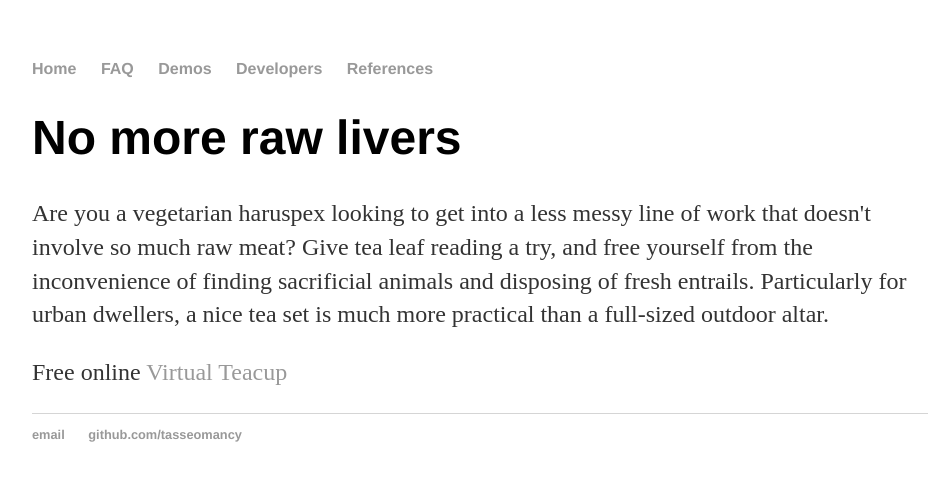
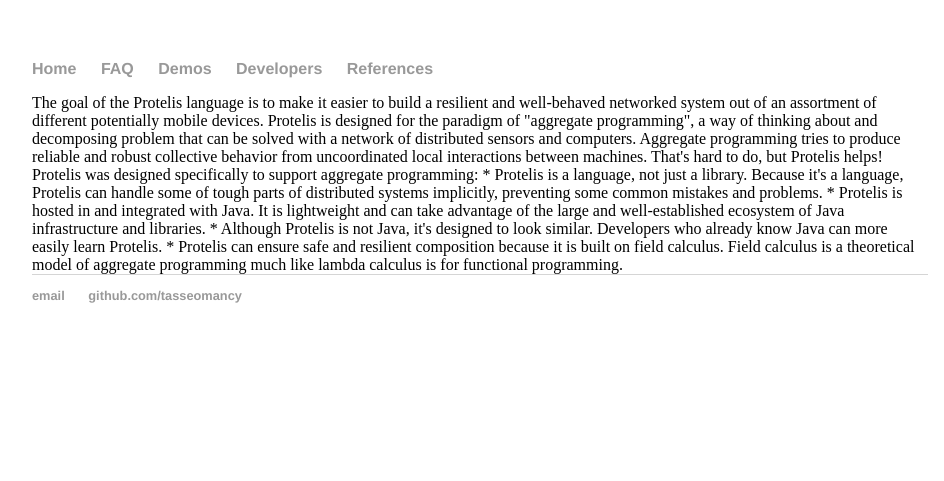
Before and after one commit to tasseomancy/tasseomancy.github.io, a Jekyll site: the page built from index.html, in a window 1280 px wide. Shown: the top 481 px of the page, without its empty margins (160-1104 px from the left). Built offline with Jekyll 4.4.1, drawn with Linux system fonts in a browser that asks for light colours.

Commit message:
Update index.html

```diff
--- a/index.html
+++ b/index.html
@@ -2,8 +2,19 @@
 layout: default
 title: Tasseomancy for all
 ---
+
+The goal of the Protelis language is to make it easier to build a resilient and well-behaved networked system out of an assortment of different potentially mobile devices. Protelis is designed for the paradigm of "aggregate programming", a way of thinking about and decomposing problem that can be solved with a network of distributed sensors and computers. Aggregate programming tries to produce reliable and robust collective behavior from uncoordinated local interactions between machines. That's hard to do, but Protelis helps!
+
+Protelis was designed specifically to support aggregate programming:
+* Protelis is a language, not just a library. Because it's a language, Protelis can handle some of tough parts of distributed systems implicitly, preventing some common mistakes and problems.
+* Protelis is hosted in and integrated with Java. It is lightweight and can take advantage of the large and well-established ecosystem of Java infrastructure and libraries.
+* Although Protelis is not Java, it's designed to look similar. Developers who already know Java can more easily learn Protelis.
+* Protelis can ensure safe and resilient composition because it is built on field calculus. Field calculus is a theoretical model of aggregate programming much like lambda calculus is for functional programming.
+
+<!--
 <div class="blurb">
 	<h1>No more raw livers</h1>
 	<p>Are you a vegetarian haruspex looking to get into a less messy line of work that doesn't involve so much raw meat? Give tea leaf reading a try, and free yourself from the inconvenience of finding sacrificial animals and disposing of fresh entrails. Particularly for urban dwellers, a nice tea set is much more practical than a full-sized outdoor altar.</a></p>
 <p>Free online <a href="https://dashingdon.com/play/nuclearpolymer/virtual-teacup/mygame/">Virtual Teacup</a>
-</div><!-- /.blurb -->
+</div>
+-->
```
